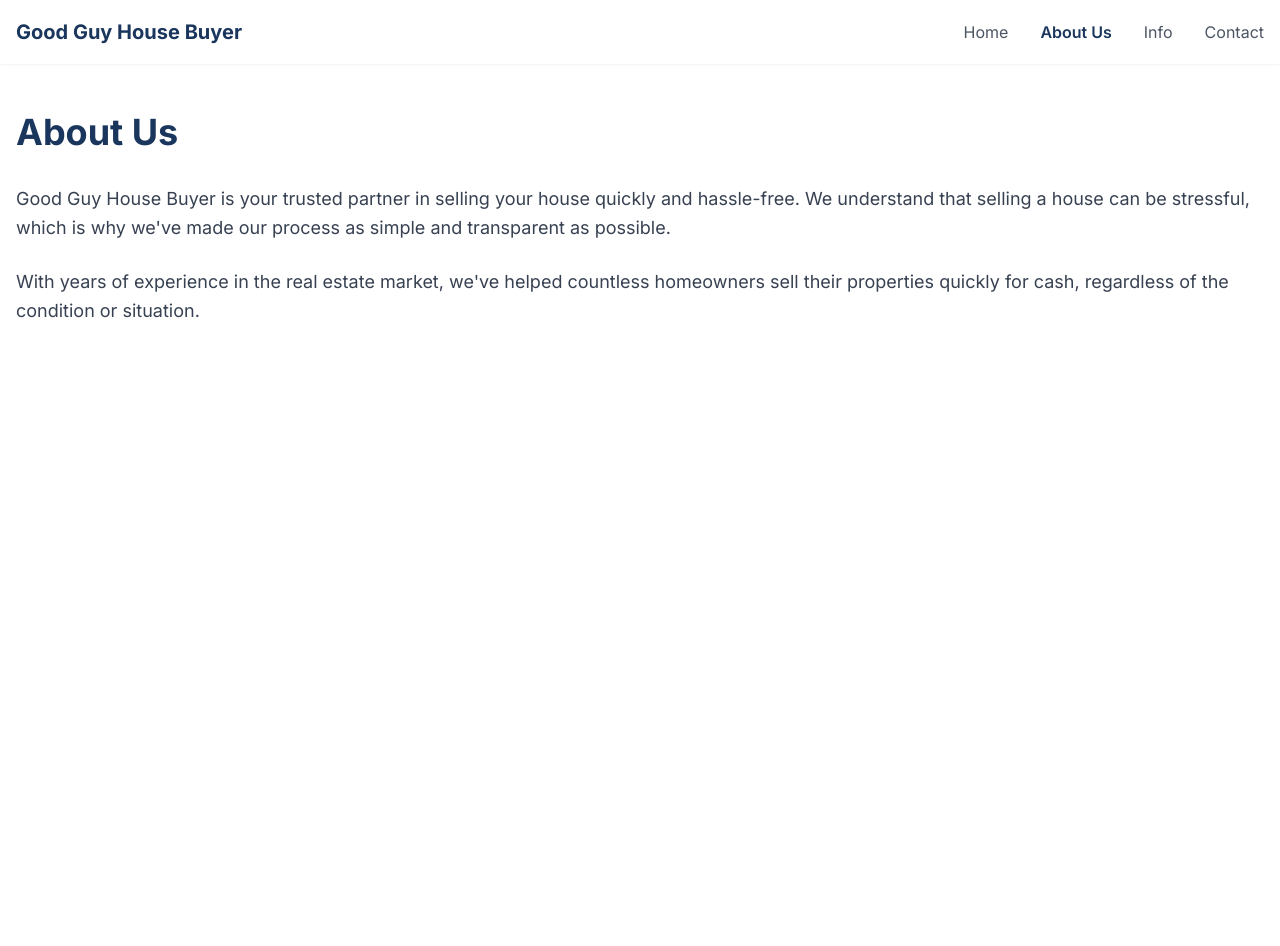
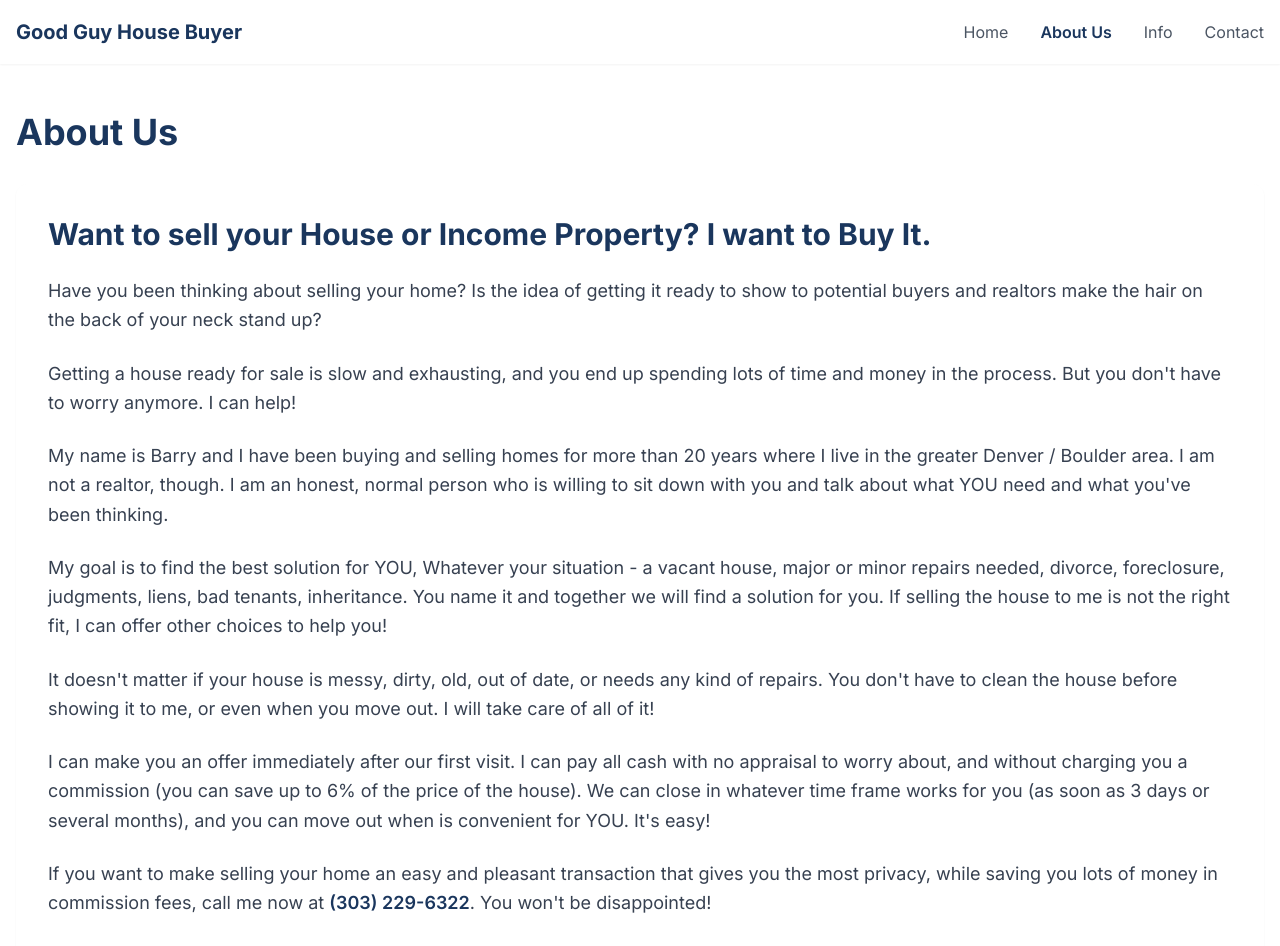
Before and after one commit to eligrinfeld/friendly-home-refresh, a React (Vite) app: page /about in a window 1280 px wide. Shown: the top 946 px of the page. Before the commit the page ends 800 px from the top, so only its background shows below. Built offline with nearby package versions, Linux system fonts and the light colour scheme.

Commit message:
Remove text from About page
Deleted specific content from the About page to streamline messaging and focus on key selling points.
[skip gpt_engineer]

```diff
--- a/src/pages/About.tsx
+++ b/src/pages/About.tsx
@@ -2,20 +2,48 @@ import { Navigation } from "@/components/Navigation";
 
 const About = () => {
   return (
-    <div className="min-h-screen">
+    <div className="min-h-screen bg-white">
       <Navigation />
       <div className="container mx-auto px-4 py-12">
         <h1 className="text-4xl font-bold text-primary mb-8">About Us</h1>
-        <div className="prose lg:prose-xl max-w-none">
-          <p className="text-lg text-gray-700 leading-relaxed">
-            Good Guy House Buyer is your trusted partner in selling your house quickly and hassle-free.
-            We understand that selling a house can be stressful, which is why we've made our process
-            as simple and transparent as possible.
-          </p>
-          <p className="text-lg text-gray-700 leading-relaxed mt-6">
-            With years of experience in the real estate market, we've helped countless homeowners
-            sell their properties quickly for cash, regardless of the condition or situation.
-          </p>
+        <div className="prose lg:prose-xl max-w-none space-y-6">
+          <div className="bg-white rounded-xl shadow-sm p-8">
+            <h2 className="text-3xl font-bold text-primary mb-6">
+              Want to sell your House or Income Property? I want to Buy It.
+            </h2>
+
+            <p className="text-lg text-gray-700 leading-relaxed mb-6">
+              Have you been thinking about selling your home? Is the idea of getting it ready to show to potential buyers and realtors make the hair on the back of your neck stand up?
+            </p>
+
+            <p className="text-lg text-gray-700 leading-relaxed mb-6">
+              Getting a house ready for sale is slow and exhausting, and you end up spending lots of time and money in the process. But you don't have to worry anymore. I can help!
+            </p>
+
+            <p className="text-lg text-gray-700 leading-relaxed mb-6">
+              My name is Barry and I have been buying and selling homes for more than 20 years where I live in the greater Denver / Boulder area. I am not a realtor, though. I am an honest, normal person who is willing to sit down with you and talk about what YOU need and what you've been thinking.
+            </p>
+
+            <p className="text-lg text-gray-700 leading-relaxed mb-6">
+              My goal is to find the best solution for YOU, Whatever your situation - a vacant house, major or minor repairs needed, divorce, foreclosure, judgments, liens, bad tenants, inheritance. You name it and together we will find a solution for you. If selling the house to me is not the right fit, I can offer other choices to help you!
+            </p>
+
+            <p className="text-lg text-gray-700 leading-relaxed mb-6">
+              It doesn't matter if your house is messy, dirty, old, out of date, or needs any kind of repairs. You don't have to clean the house before showing it to me, or even when you move out. I will take care of all of it!
+            </p>
+
+            <p className="text-lg text-gray-700 leading-relaxed mb-6">
+              I can make you an offer immediately after our first visit. I can pay all cash with no appraisal to worry about, and without charging you a commission (you can save up to 6% of the price of the house). We can close in whatever time frame works for you (as soon as 3 days or several months), and you can move out when is convenient for YOU. It's easy!
+            </p>
+
+            <p className="text-lg text-gray-700 leading-relaxed mb-6">
+              If you want to make selling your home an easy and pleasant transaction that gives you the most privacy, while saving you lots of money in commission fees, call me now at <a href="tel:3032296322" className="text-primary font-semibold hover:underline">(303) 229-6322</a>. You won't be disappointed!
+            </p>
+
+            <p className="text-lg text-gray-700 leading-relaxed font-semibold">
+              I pay referral fees! If you know someone who wants to sell their property, give us their name and, if we buy the house, we pay you!
+            </p>
+          </div>
         </div>
       </div>
     </div>
```
